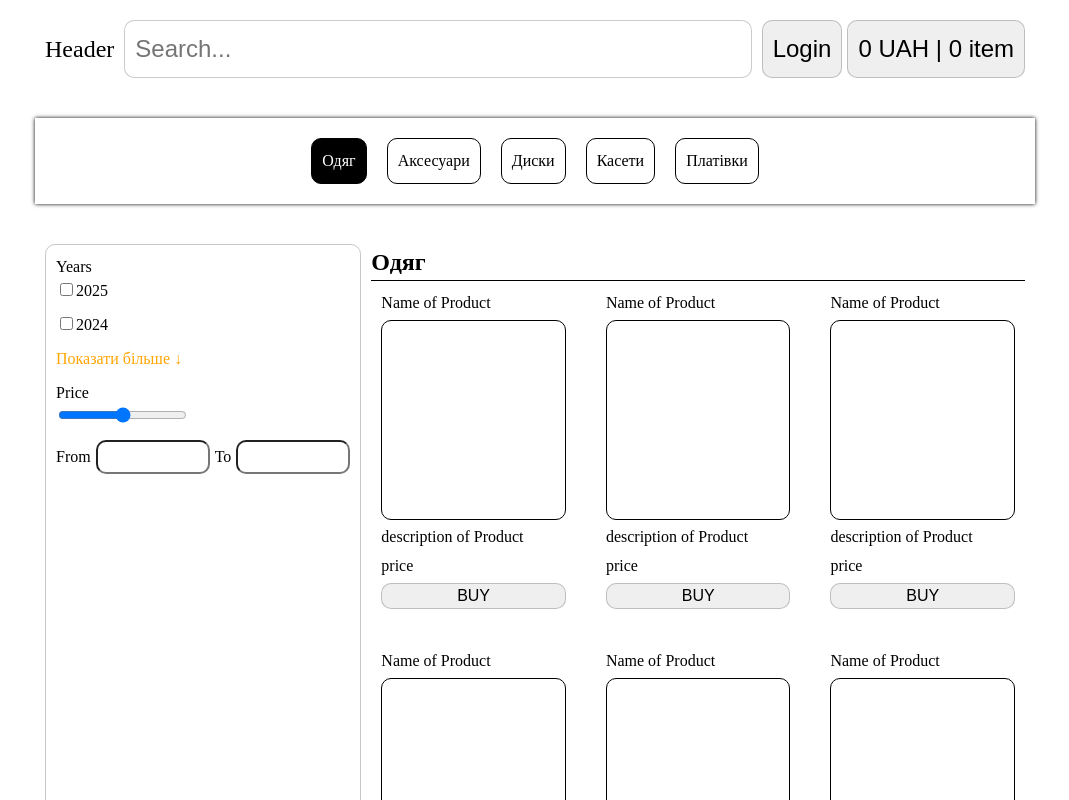
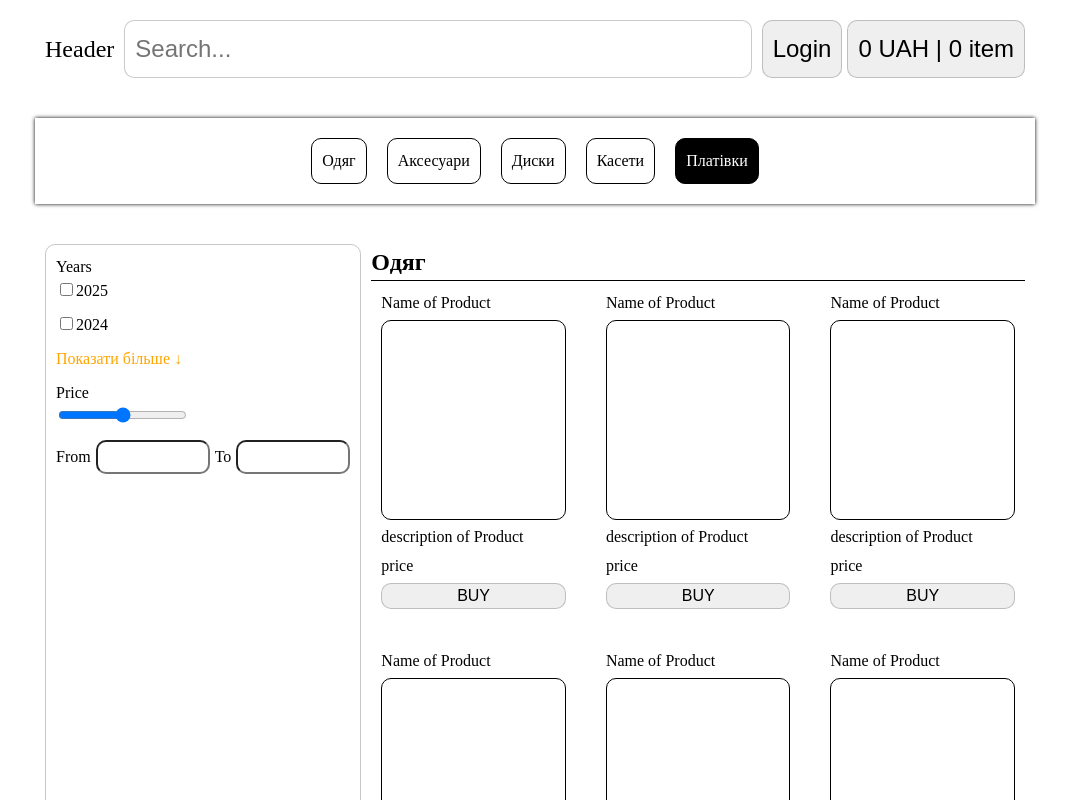
Before and after one commit to kadaedvl/full-shop-rz, a Next.js app: page / in a window 1280 px wide. Shown: the top 800 px of the page, without its empty margins (105-1174 px from the left). Built offline with nearby package versions, Linux system fonts and the light colour scheme.

Commit message:
add global state from caterory

```diff
--- a/app/globals.css
+++ b/app/globals.css
@@ -2,3 +2,6 @@
 * {
     line-height: 1.5;
 }
+html {
+    scroll-behavior: smooth;
+}
--- a/components/shared/cartBox.tsx
+++ b/components/shared/cartBox.tsx
@@ -29,7 +29,7 @@ const CartBox: React.FC = () => {
     return (
         <div className="cart-box-container">
             {titles.map((el) =>
-                <CartGroup key={el.id} title={el.name} />
+                <CartGroup key={el.id} title={el.name} catId={ el.id}/>
             )}
         </div>
     )
--- a/components/shared/cartGroup.tsx
+++ b/components/shared/cartGroup.tsx
@@ -2,13 +2,16 @@ import './cartGroup.css'
 import Cart from "./cart";
 import { useEffect, useRef } from 'react';
 import { useIntersection } from 'react-use';
+import { useCategoryStore } from '@/store/category';
 
 interface CartGroupTypeProps {
     title: string;
+    catId: number
 }
 
 
-const CartGroup: React.FC<CartGroupTypeProps> = ({ title }) => {
+const CartGroup: React.FC<CartGroupTypeProps> = ({ title, catId }) => {
+    const setActiveCategoryId = useCategoryStore((state) => state.setActiveId)
     const intersectionRef: any = useRef(null);
 
     const intersection = useIntersection(intersectionRef, {
@@ -17,7 +20,7 @@ const CartGroup: React.FC<CartGroupTypeProps> = ({ title }) => {
 
     useEffect(() => {
         if (intersection?.isIntersecting) {
-            console.log(title)
+            setActiveCategoryId(catId)
         }
     }, [intersection?.isIntersecting])
     return (
--- a/components/shared/categories.tsx
+++ b/components/shared/categories.tsx
@@ -1,13 +1,38 @@
-import { useState } from 'react'
+"use client"
 import './categories.css'
+import { useCategoryStore } from '@/store/category';
+const item =
+    [
+        {
+            id: 1,
+            name: "Одяг",
+        },
+        {
+            id: 2,
+            name: "Аксесуари",
+        },
+        {
+            id: 3,
+            name: "Диски",
+        },
+        {
+            id: 4,
+            name: "Касети",
+        },
+        {
+            id: 5,
+            name: "Платівки",
+        }
+    ]
 
 const Categories: React.FC = () => {
-    const [cat, setCat] = useState("Одяг");
-    const item = ["Одяг", "Аксесуари", "Диски", "Касети", "Платівки"]
+    const ActiveCategoryId = useCategoryStore((state) => state.activeId);
+    console.log(ActiveCategoryId)
     return (
         <div className='container container-categories'>
             <ul className="cat-list">
-                {item.map((el, index) => <li className={cat === el ? 'active' : ''} key={index} onClick={() => setCat(el)}>{el}</li>)}
+                {item.map((el) =>
+                    <a key={el.id} href={`/#${el.name}`}><li className={ActiveCategoryId === el.id ? 'active' : ''}>{el.name}</li></a>)}
             </ul>
         </div>
     )
--- a/package.json
+++ b/package.json
@@ -14,7 +14,8 @@
     "prisma": "^6.2.1",
     "react": "^19.0.0",
     "react-dom": "^19.0.0",
-    "react-use": "^17.6.0"
+    "react-use": "^17.6.0",
+    "zustand": "^5.0.3"
   },
   "devDependencies": {
     "@types/node": "^20",
--- /dev/null
+++ b/store/category.ts
@@ -0,0 +1,11 @@
+import { create } from 'zustand'
+
+interface State {
+    activeId: number
+    setActiveId: (activeId: number) => void
+}
+
+export const useCategoryStore = create<State>()((set) => ({
+    activeId: 1,
+    setActiveId: (activeId: number) => set({ activeId }),
+}));
```
Also changed, not shown: 1 other file (tests, documents, lock files or other folders).
